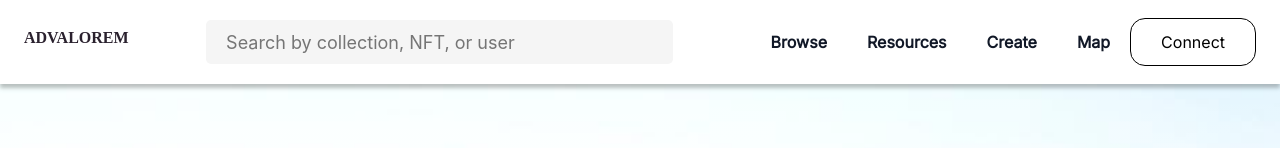
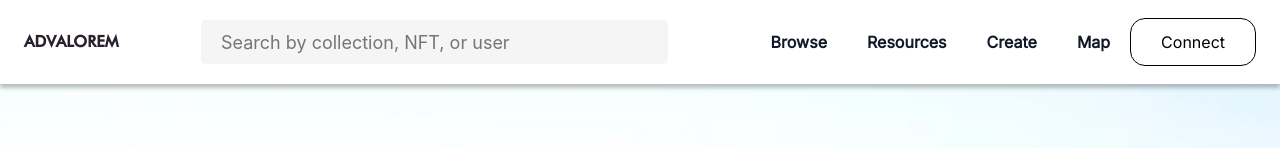
Before and after one commit to ValoremFoundation/FrontV2, a React (Create React App) app: page / in a window 1280 px wide. Shown: the top 148 px of the page. Built offline with nearby package versions, Linux system fonts and the light colour scheme; the HTML template or start-up script is replaced by a standard one; a web font is replaced by a local one.

Commit message:
added font file

```diff
--- a/src/App.css
+++ b/src/App.css
@@ -5,3 +5,9 @@
   /* font-family: 'Encode Sans Expanded', sans-serif; */
   font-family: Poppins, Roboto, Helvetica, sans-serif;
 }
+
+@font-face {
+  font-family: "FuturaBT-Medium";   /*Can be any text*/
+  src: local("FuturaBT-Medium"),
+    url("./assets/fonts/FuturaBT-Medium.ttf") format("truetype");
+}
--- a/src/App.js
+++ b/src/App.js
@@ -1,5 +1,6 @@
 import React, { useState } from 'react';
 import './App.css';
+import './assets/fonts/FuturaBT-Medium.ttf';
 import 'bootstrap/dist/css/bootstrap.css';
 import { BrowserRouter as Router, Switch, Route } from 'react-router-dom';
 import Home from 'src/pages/Home';
--- a/src/layout/Navbar/index.js
+++ b/src/layout/Navbar/index.js
@@ -10,7 +10,7 @@ const Navbar = ({ toggle }) => {
     <div className="nav-container">
       <div className="nav-sub-container">
         <Link to={'/'} className="nav-logo">
-          <h1 className="nav-title">ADVALOREM</h1>
+          <div className="nav-title">ADVALOREM</div>
         </Link>
         <div className="nav-menu-icon" onClick={toggle}>
           <FiMenu fontSize={30} />
--- a/src/styles/layout/Navbar.scss
+++ b/src/styles/layout/Navbar.scss
@@ -19,7 +19,7 @@
 }
 
 .nav-title {
-  font-family: 'Futura';
+  font-family: FuturaBT-Medium;
   font-size: 16px;
   font-weight: 700;
   color: #2A212E;
```
Also changed, not shown: src/assets/fonts/FuturaBT-Medium.ttf (added).
